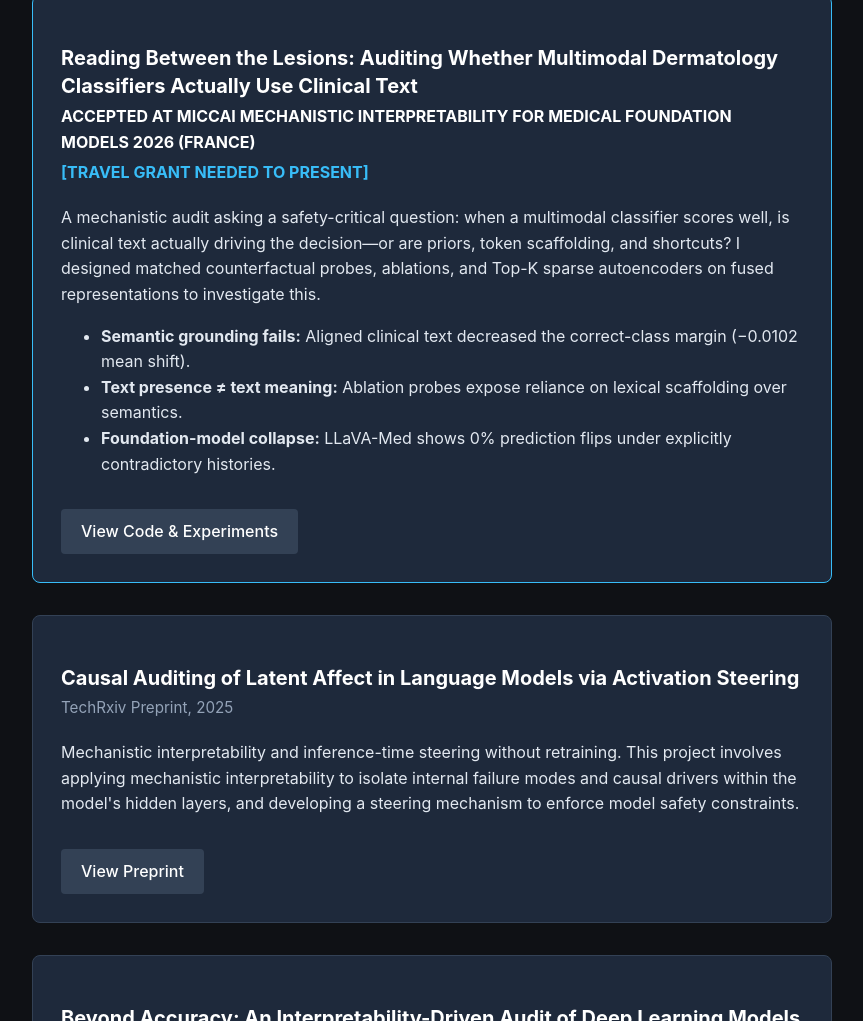
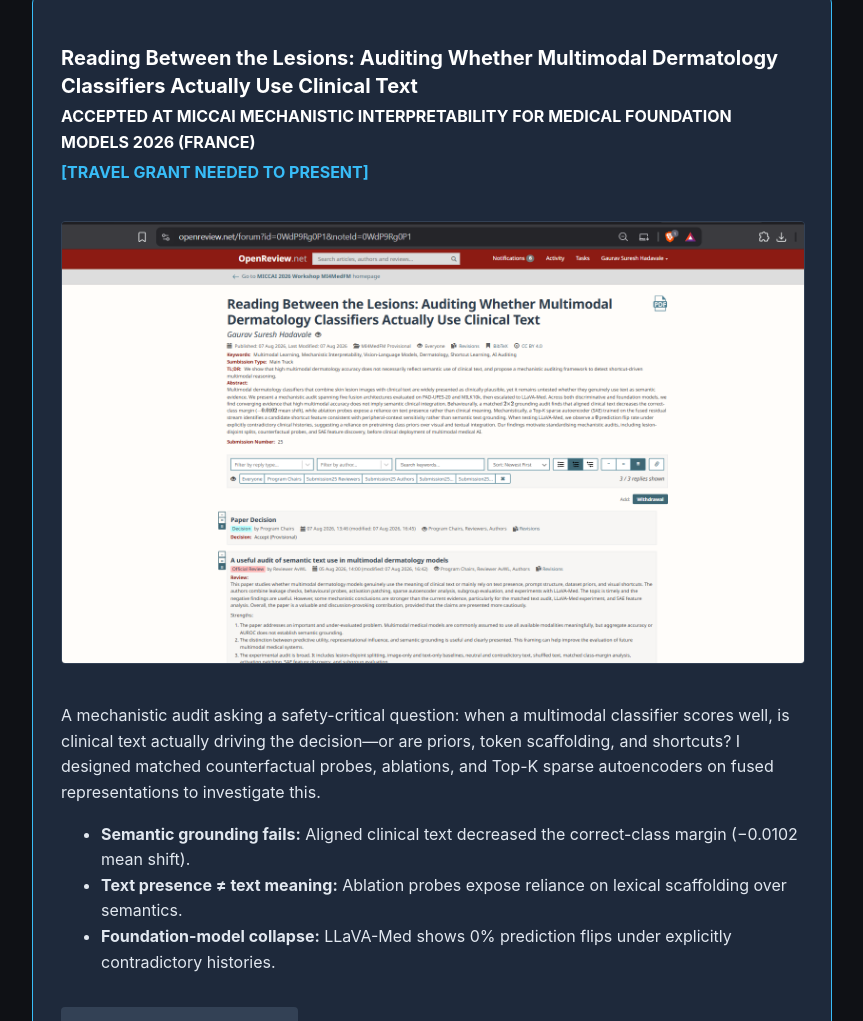
Before and after one commit to gauravhadavale07/gauravhadavale07.github.io, a plain HTML site: page index.html in a window 1280 px wide. Shown: the part 1041-2062 px from the top of the page, without its empty margins (208-1071 px from the left). Drawn offline with Linux system fonts and the light colour scheme.

Commit message:
Add OpenReview paper acceptance screenshot to MICCAI project card

```diff
--- a/index.html
+++ b/index.html
@@ -48,6 +48,7 @@
           <p class="project-meta" style="color: var(--accent-color); font-weight: bold; font-size: 1rem;">
             [TRAVEL GRANT NEEDED TO PRESENT]
           </p>
+          <img src="assets/Paper_acceptance.png" alt="OpenReview Paper Acceptance" style="width: 100%; border-radius: 4px; margin: 1rem 0; border: 1px solid var(--border-color);">
           <p>A mechanistic audit asking a safety-critical question: when a multimodal classifier scores well, is clinical text actually driving the decision—or are priors, token scaffolding, and shortcuts? I designed matched counterfactual probes, ablations, and Top-K sparse autoencoders on fused representations to investigate this.</p>
           <ul>
             <li><strong>Semantic grounding fails:</strong> Aligned clinical text decreased the correct-class margin (−0.0102 mean shift).</li>
```
Also changed, not shown: assets/Paper_acceptance.png (added).
